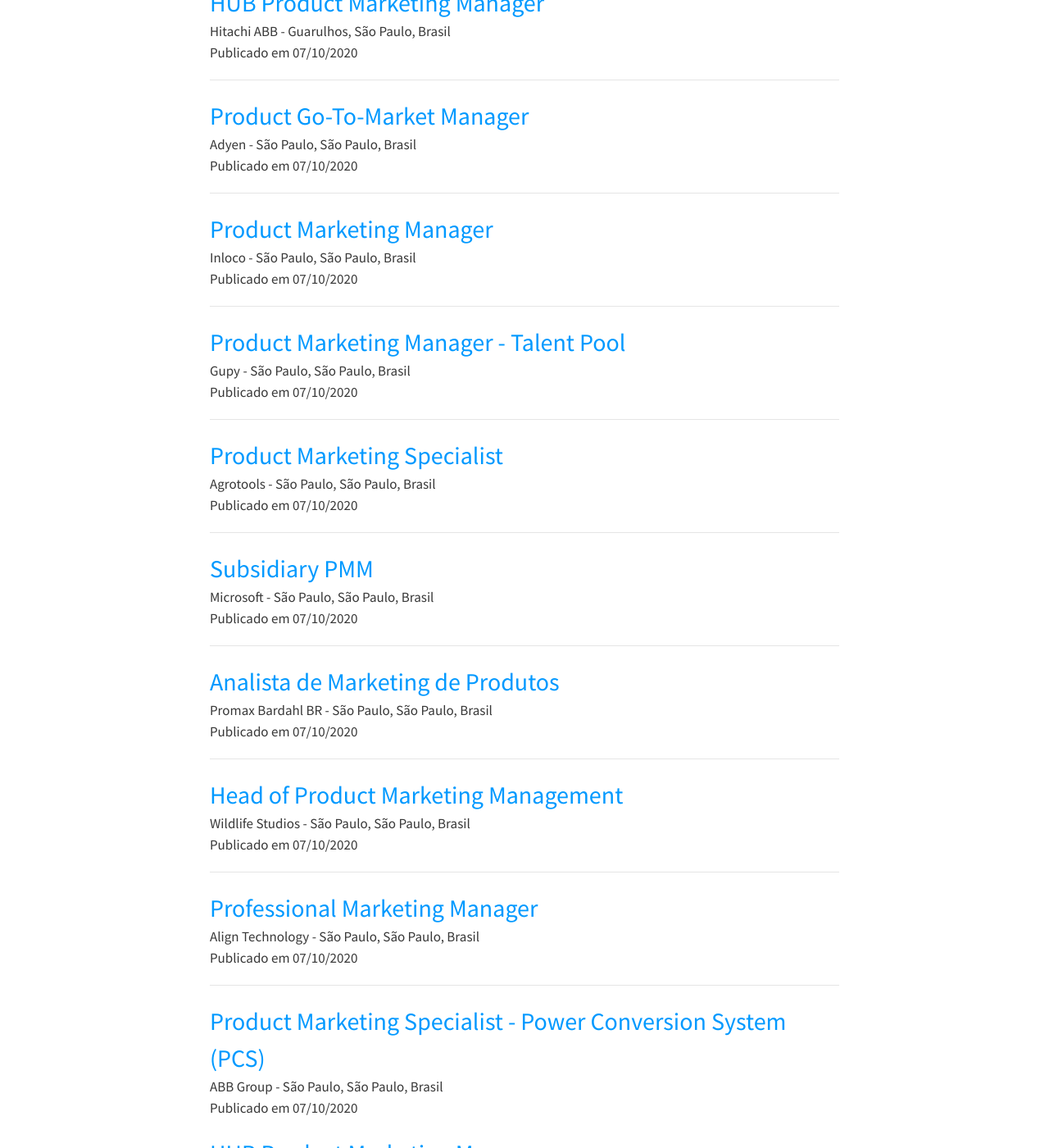
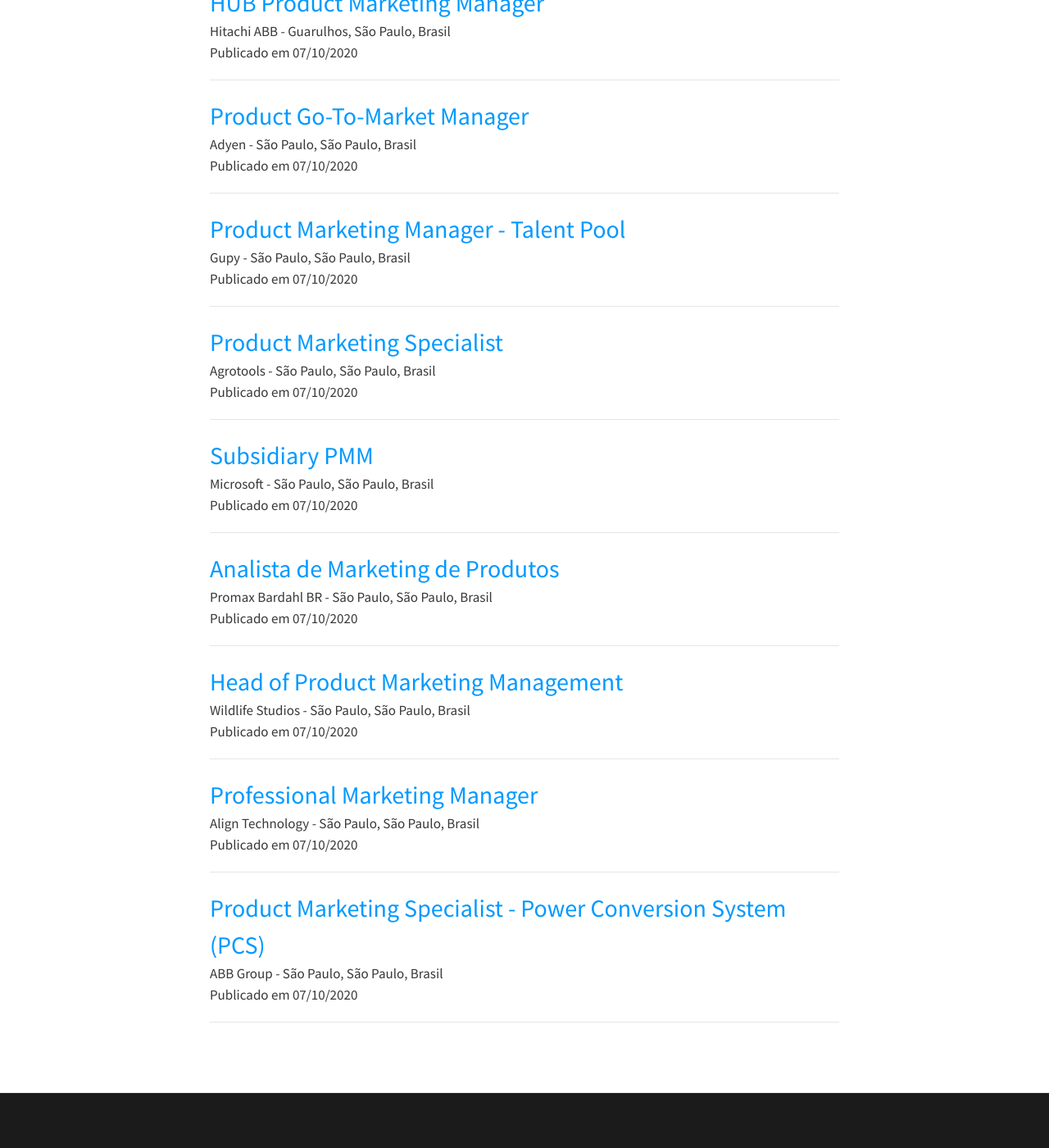
Before and after one commit to felipecbarbosa/felipecbarbosa.github.io, a Jekyll site: the page built from product-marketing/vagas.md, in a window 1280 px wide and 1400 px high, scrolled down 1269 px. Shown: the whole window at 82% size. Built offline with Jekyll 4.4.1, drawn with Linux system fonts in a browser that asks for light colours; nearby versions of some CDN libraries; comment, search, counter and statistics services are not loaded; some of the changed text lies outside the part shown.

Commit message:
Removed html, added liquid conditional

```diff
--- a/product-marketing/vagas.md
+++ b/product-marketing/vagas.md
@@ -20,104 +20,6 @@ Inspirado em iniciativas como a [Elixir Radar](https://elixir-radar.com/){:targe
 
 ## Vagas {#vagas-product-marketing}
 
-<ul>
-    <li style="list-style: none;">
-    <p style="margin: 0; font-size: 1.5em"><a href="https://www.linkedin.com/jobs/view/1951121647" target="_blank">HUB Product Marketing Manager</a></p>
-    <p style="margin: 0; font-size: 0.85em;">Hitachi ABB - Guarulhos, São Paulo, Brasil</p>
-    <p style="margin: 0; font-size: 0.85em;">Publicado em 07/10/2020</p>
-    </li>
-</ul>
-
----
-
-<ul>
-    <li style="list-style: none;">
-    <p style="margin: 0; font-size: 1.5em"><a href="https://www.linkedin.com/jobs/view/2148309699" target="_blank">Product Go-To-Market Manager</a></p>
-    <p style="margin: 0; font-size: 0.85em;">Adyen - São Paulo, São Paulo, Brasil</p>
-    <p style="margin: 0; font-size: 0.85em;">Publicado em 07/10/2020</p>
-    </li>
-</ul>
-
----
-
-<ul>
-    <li style="list-style: none;">
-    <p style="margin: 0; font-size: 1.5em"><a href="https://www.linkedin.com/jobs/view/2152068796" target="_blank">Product Marketing Manager</a></p>
-    <p style="margin: 0; font-size: 0.85em;">Inloco - São Paulo, São Paulo, Brasil</p>
-    <p style="margin: 0; font-size: 0.85em;">Publicado em 07/10/2020</p>
-    </li>
-</ul>
-
----
-
-<ul>
-    <li style="list-style: none;">
-    <p style="margin: 0; font-size: 1.5em"><a href="https://www.linkedin.com/jobs/view/2150007328" target="_blank">Product Marketing Manager - Talent Pool</a></p>
-    <p style="margin: 0; font-size: 0.85em;">Gupy - São Paulo, São Paulo, Brasil</p>
-    <p style="margin: 0; font-size: 0.85em;">Publicado em 07/10/2020</p>
-    </li>
-</ul>
-
----
-
-<ul>
-    <li style="list-style: none;">
-    <p style="margin: 0; font-size: 1.5em"><a href="https://www.linkedin.com/jobs/view/2006545377" target="_blank">Product Marketing Specialist</a></p>
-    <p style="margin: 0; font-size: 0.85em;">Agrotools - São Paulo, São Paulo, Brasil</p>
-    <p style="margin: 0; font-size: 0.85em;">Publicado em 07/10/2020</p>
-    </li>
-</ul>
-
----
-
-<ul>
-    <li style="list-style: none;">
-    <p style="margin: 0; font-size: 1.5em"><a href="https://www.linkedin.com/jobs/view/1991102577" target="_blank">Subsidiary PMM</a></p>
-    <p style="margin: 0; font-size: 0.85em;">Microsoft - São Paulo, São Paulo, Brasil</p>
-    <p style="margin: 0; font-size: 0.85em;">Publicado em 07/10/2020</p>
-    </li>
-</ul>
-
----
-
-<ul>
-    <li style="list-style: none;">
-    <p style="margin: 0; font-size: 1.5em"><a href="https://www.linkedin.com/jobs/view/2166022432" target="_blank">Analista de Marketing de Produtos</a></p>
-    <p style="margin: 0; font-size: 0.85em;">Promax Bardahl BR - São Paulo, São Paulo, Brasil</p>
-    <p style="margin: 0; font-size: 0.85em;">Publicado em 07/10/2020</p>
-    </li>
-</ul>
-
----
-
-<ul>
-    <li style="list-style: none;">
-    <p style="margin: 0; font-size: 1.5em"><a href="https://www.linkedin.com/jobs/view/2003554755" target="_blank">Head of Product Marketing Management</a></p>
-    <p style="margin: 0; font-size: 0.85em;">Wildlife Studios - São Paulo, São Paulo, Brasil</p>
-    <p style="margin: 0; font-size: 0.85em;">Publicado em 07/10/2020</p>
-    </li>
-</ul>
-
----
-
-<ul>
-    <li style="list-style: none;">
-    <p style="margin: 0; font-size: 1.5em"><a href="https://www.linkedin.com/jobs/view/2152032005" target="_blank">Professional Marketing Manager</a></p>
-    <p style="margin: 0; font-size: 0.85em;">Align Technology - São Paulo, São Paulo, Brasil</p>
-    <p style="margin: 0; font-size: 0.85em;">Publicado em 07/10/2020</p>
-    </li>
-</ul>
-
----
-
-<ul>
-    <li style="list-style: none;">
-    <p style="margin: 0; font-size: 1.5em"><a href="https://www.linkedin.com/jobs/view/2152032005" target="_blank">Product Marketing Specialist - Power Conversion System (PCS)</a></p>
-    <p style="margin: 0; font-size: 0.85em;">ABB Group - São Paulo, São Paulo, Brasil</p>
-    <p style="margin: 0; font-size: 0.85em;">Publicado em 07/10/2020</p>
-    </li>
-</ul>
-
 {% if site.data.job %}
 <ul>
    {% for job in site.data.job %}
```
